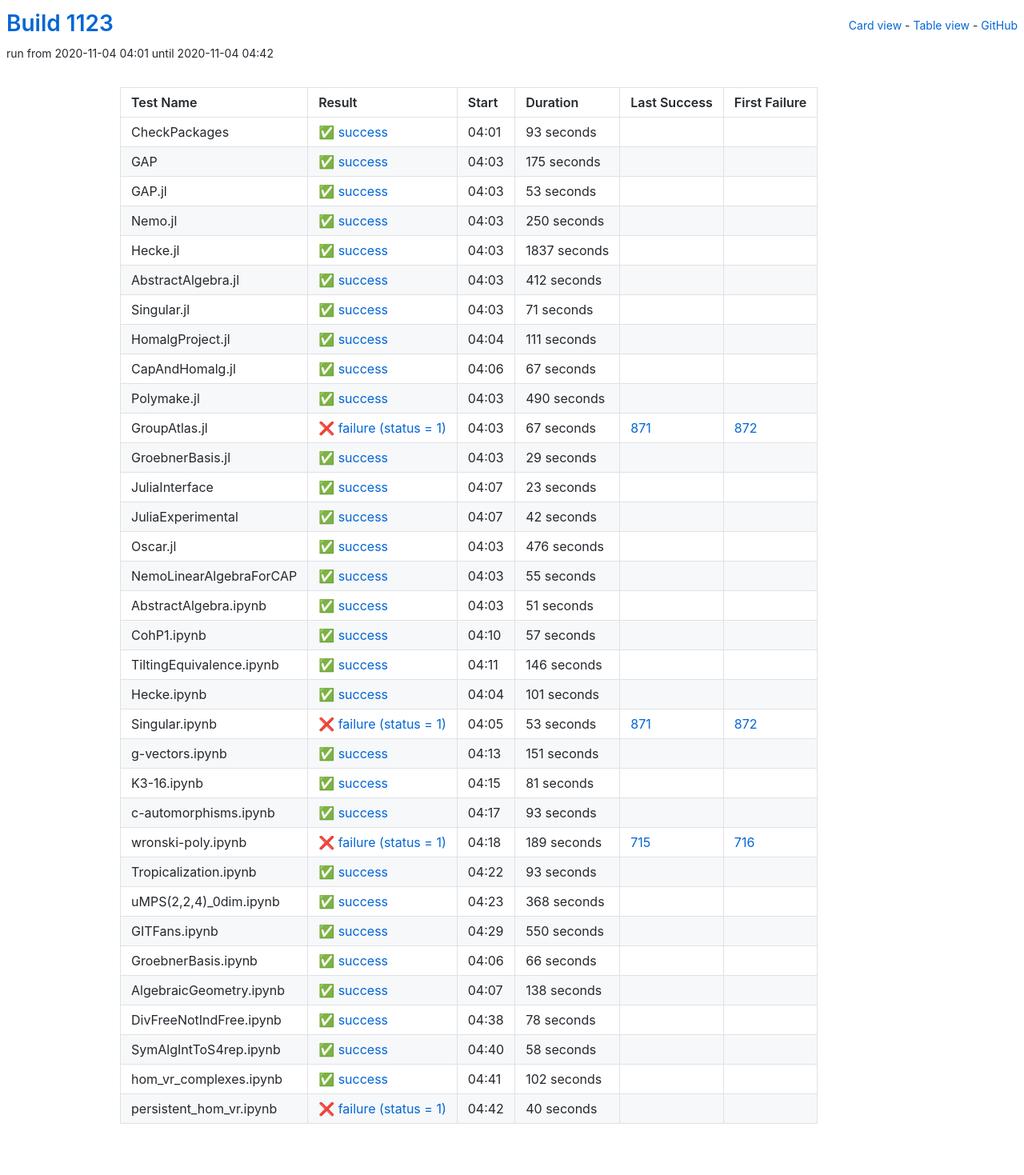
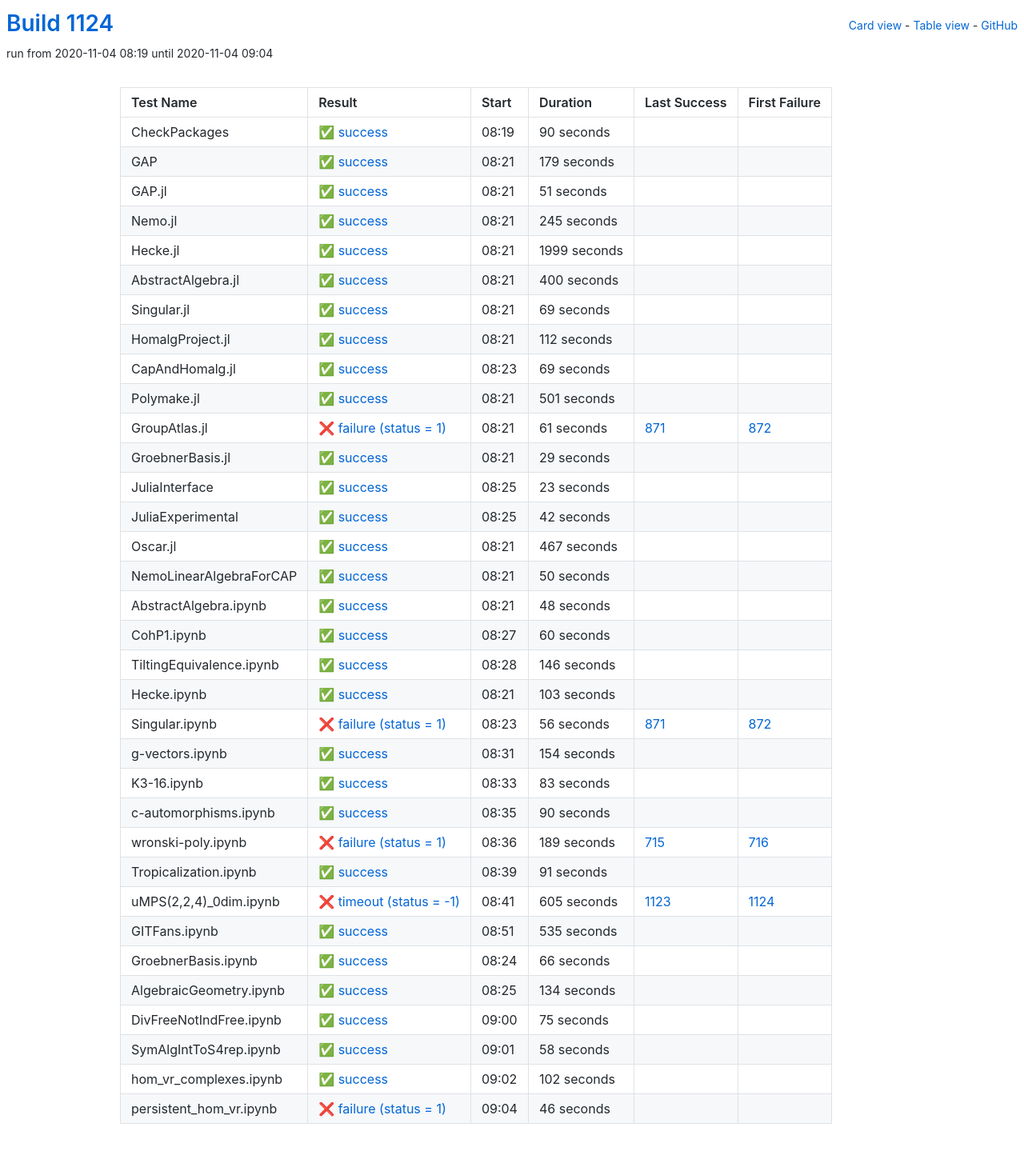
Before and after one commit to oscar-system/oscar-ci-status-stable, a Jekyll site: the page built from table.html, in a window 1280 px wide. Shown: the whole page at 80% size. Built offline with Jekyll 4.4.1, drawn with Linux system fonts in a browser that asks for light colours.

Commit message:
Build #1124

```diff
--- a/_data/ci.yml
+++ b/_data/ci.yml
@@ -1,6 +1,6 @@
 ---
-build: 1123
-build_url: https://oscarci.mathematik.uni-kl.de/job/oscar-stable/1123/
+build: 1124
+build_url: https://oscarci.mathematik.uni-kl.de/job/oscar-stable/1124/
 job: oscar-stable
 organization: oscar-system
 repo: oscar-ci-status-stable
@@ -8,140 +8,140 @@ repourl: https://github.com/oscar-system/oscar-ci-status-stable
 tests:
 - name: CheckPackages
   id: checkpackages
-  log: https://oscarci.mathematik.uni-kl.de/job/oscar-stable/1123/artifact/logs/build-1123/CheckPackages.log
-  start: 2020-11-04 04:01
+  log: https://oscarci.mathematik.uni-kl.de/job/oscar-stable/1124/artifact/logs/build-1124/CheckPackages.log
+  start: 2020-11-04 08:19
   success: true
   exitcode: 0
   status: success
-  duration: 93
+  duration: 90
   last_success: false
   last_success_url:
   first_failure: false
   first_failure_url:
 - name: GAP
   id: gap
-  log: https://oscarci.mathematik.uni-kl.de/job/oscar-stable/1123/artifact/logs/build-1123/GAP.log
-  start: 2020-11-04 04:03
+  log: https://oscarci.mathematik.uni-kl.de/job/oscar-stable/1124/artifact/logs/build-1124/GAP.log
+  start: 2020-11-04 08:21
   success: true
   exitcode: 0
   status: success
-  duration: 175
+  duration: 179
   last_success: false
   last_success_url:
   first_failure: false
   first_failure_url:
 - name: GAP.jl
   id: gap-jl
-  log: https://oscarci.mathematik.uni-kl.de/job/oscar-stable/1123/artifact/logs/build-1123/GAP.jl.log
-  start: 2020-11-04 04:03
+  log: https://oscarci.mathematik.uni-kl.de/job/oscar-stable/1124/artifact/logs/build-1124/GAP.jl.log
+  start: 2020-11-04 08:21
   success: true
   exitcode: 0
   status: success
-  duration: 53
+  duration: 51
   last_success: false
   last_success_url:
   first_failure: false
   first_failure_url:
 - name: Nemo.jl
   id: nemo-jl
-  log: https://oscarci.mathematik.uni-kl.de/job/oscar-stable/1123/artifact/logs/build-1123/Nemo.jl.log
-  start: 2020-11-04 04:03
+  log: https://oscarci.mathematik.uni-kl.de/job/oscar-stable/1124/artifact/logs/build-1124/Nemo.jl.log
+  start: 2020-11-04 08:21
   success: true
   exitcode: 0
   status: success
-  duration: 250
+  duration: 245
   last_success: false
   last_success_url:
   first_failure: false
   first_failure_url:
 - name: Hecke.jl
   id: hecke-jl
-  log: https://oscarci.mathematik.uni-kl.de/job/oscar-stable/1123/artifact/logs/build-1123/Hecke.jl.log
-  start: 2020-11-04 04:03
+  log: https://oscarci.mathematik.uni-kl.de/job/oscar-stable/1124/artifact/logs/build-1124/Hecke.jl.log
+  start: 2020-11-04 08:21
   success: true
   exitcode: 0
   status: success
-  duration: 1837
+  duration: 1999
   last_success: false
   last_success_url:
   first_failure: false
   first_failure_url:
 - name: AbstractAlgebra.jl
   id: abstractalgebra-jl
-  log: https://oscarci.mathematik.uni-kl.de/job/oscar-stable/1123/artifact/logs/build-1123/AbstractAlgebra.jl.log
-  start: 2020-11-04 04:03
+  log: https://oscarci.mathematik.uni-kl.de/job/oscar-stable/1124/artifact/logs/build-1124/AbstractAlgebra.jl.log
+  start: 2020-11-04 08:21
   success: true
   exitcode: 0
   status: success
-  duration: 412
+  duration: 400
   last_success: false
   last_success_url:
   first_failure: false
   first_failure_url:
 - name: Singular.jl
   id: singular-jl
-  log: https://oscarci.mathematik.uni-kl.de/job/oscar-stable/1123/artifact/logs/build-1123/Singular.jl.log
-  start: 2020-11-04 04:03
+  log: https://oscarci.mathematik.uni-kl.de/job/oscar-stable/1124/artifact/logs/build-1124/Singular.jl.log
+  start: 2020-11-04 08:21
   success: true
   exitcode: 0
   status: success
-  duration: 71
+  duration: 69
   last_success: false
   last_success_url:
   first_failure: false
   first_failure_url:
 - name: HomalgProject.jl
   id: homalgproject-jl
-  log: https://oscarci.mathematik.uni-kl.de/job/oscar-stable/1123/artifact/logs/build-1123/HomalgProject.jl.log
-  start: 2020-11-04 04:04
+  log: https://oscarci.mathematik.uni-kl.de/job/oscar-stable/1124/artifact/logs/build-1124/HomalgProject.jl.log
+  start: 2020-11-04 08:21
   success: true
   exitcode: 0
   status: success
-  duration: 111
+  duration: 112
   last_success: false
   last_success_url:
   first_failure: false
   first_failure_url:
 - name: CapAndHomalg.jl
   id: capandhomalg-jl
-  log: https://oscarci.mathematik.uni-kl.de/job/oscar-stable/1123/artifact/logs/build-1123/CapAndHomalg.jl.log
-  start: 2020-11-04 04:06
+  log: https://oscarci.mathematik.uni-kl.de/job/oscar-stable/1124/artifact/logs/build-1124/CapAndHomalg.jl.log
+  start: 2020-11-04 08:23
   success: true
   exitcode: 0
   status: success
-  duration: 67
+  duration: 69
   last_success: false
   last_success_url:
   first_failure: false
   first_failure_url:
 - name: Polymake.jl
   id: polymake-jl
-  log: https://oscarci.mathematik.uni-kl.de/job/oscar-stable/1123/artifact/logs/build-1123/Polymake.jl.log
-  start: 2020-11-04 04:03
+  log: https://oscarci.mathematik.uni-kl.de/job/oscar-stable/1124/artifact/logs/build-1124/Polymake.jl.log
+  start: 2020-11-04 08:21
   success: true
   exitcode: 0
   status: success
-  duration: 490
+  duration: 501
   last_success: false
   last_success_url:
   first_failure: false
   first_failure_url:
 - name: GroupAtlas.jl
   id: groupatlas-jl
-  log: https://oscarci.mathematik.uni-kl.de/job/oscar-stable/1123/artifact/logs/build-1123/GroupAtlas.jl.log
-  start: 2020-11-04 04:03
+  log: https://oscarci.mathematik.uni-kl.de/job/oscar-stable/1124/artifact/logs/build-1124/GroupAtlas.jl.log
+  start: 2020-11-04 08:21
   success: false
   exitcode: 1
   status: failure
-  duration: 67
+  duration: 61
   last_success: 871
   last_success_url: https://oscarci.mathematik.uni-kl.de/job/oscar-stable/871/
   first_failure: 872
   first_failure_url: https://oscarci.mathematik.uni-kl.de/job/oscar-stable/872/
 - name: GroebnerBasis.jl
   id: groebnerbasis-jl
-  log: https://oscarci.mathematik.uni-kl.de/job/oscar-stable/1123/artifact/logs/build-1123/GroebnerBasis.jl.log
-  start: 2020-11-04 04:03
+  log: https://oscarci.mathematik.uni-kl.de/job/oscar-stable/1124/artifact/logs/build-1124/GroebnerBasis.jl.log
+  start: 2020-11-04 08:21
   success: true
   exitcode: 0
   status: success
@@ -152,8 +152,8 @@ tests:
   first_failure_url:
 - name: JuliaInterface
   id: juliainterface
-  log: https://oscarci.mathematik.uni-kl.de/job/oscar-stable/1123/artifact/logs/build-1123/JuliaInterface.log
-  start: 2020-11-04 04:07
+  log: https://oscarci.mathematik.uni-kl.de/job/oscar-stable/1124/artifact/logs/build-1124/JuliaInterface.log
+  start: 2020-11-04 08:25
   success: true
   exitcode: 0
   status: success
@@ -164,8 +164,8 @@ tests:
   first_failure_url:
 - name: JuliaExperimental
   id: juliaexperimental
-  log: https://oscarci.mathematik.uni-kl.de/job/oscar-stable/1123/artifact/logs/build-1123/JuliaExperimental.log
-  start: 2020-11-04 04:07
+  log: https://oscarci.mathematik.uni-kl.de/job/oscar-stable/1124/artifact/logs/build-1124/JuliaExperimental.log
+  start: 2020-11-04 08:25
   success: true
   exitcode: 0
   status: success
@@ -176,56 +176,56 @@ tests:
   first_failure_url:
 - name: Oscar.jl
   id: oscar-jl
-  log: https://oscarci.mathematik.uni-kl.de/job/oscar-stable/1123/artifact/logs/build-1123/Oscar.jl.log
-  start: 2020-11-04 04:03
+  log: https://oscarci.mathematik.uni-kl.de/job/oscar-stable/1124/artifact/logs/build-1124/Oscar.jl.log
+  start: 2020-11-04 08:21
   success: true
   exitcode: 0
   status: success
-  duration: 476
+  duration: 467
   last_success: false
   last_success_url:
   first_failure: false
   first_failure_url:
 - name: NemoLinearAlgebraForCAP
   id: nemolinearalgebraforcap
-  log: https://oscarci.mathematik.uni-kl.de/job/oscar-stable/1123/artifact/logs/build-1123/NemoLinearAlgebraForCAP.log
-  start: 2020-11-04 04:03
+  log: https://oscarci.mathematik.uni-kl.de/job/oscar-stable/1124/artifact/logs/build-1124/NemoLinearAlgebraForCAP.log
+  start: 2020-11-04 08:21
   success: true
   exitcode: 0
   status: success
-  duration: 55
+  duration: 50
   last_success: false
   last_success_url:
   first_failure: false
   first_failure_url:
 - name: AbstractAlgebra.ipynb
   id: abstractalgebra-ipynb
-  log: https://oscarci.mathematik.uni-kl.de/job/oscar-stable/1123/artifact/logs/build-1123/AbstractAlgebra.ipynb.log
-  start: 2020-11-04 04:03
+  log: https://oscarci.mathematik.uni-kl.de/job/oscar-stable/1124/artifact/logs/build-1124/AbstractAlgebra.ipynb.log
+  start: 2020-11-04 08:21
   success: true
   exitcode: 0
   status: success
-  duration: 51
+  duration: 48
   last_success: false
   last_success_url:
   first_failure: false
   first_failure_url:
 - name: CohP1.ipynb
   id: cohp1-ipynb
-  log: https://oscarci.mathematik.uni-kl.de/job/oscar-stable/1123/artifact/logs/build-1123/CohP1.ipynb.log
-  start: 2020-11-04 04:10
+  log: https://oscarci.mathematik.uni-kl.de/job/oscar-stable/1124/artifact/logs/build-1124/CohP1.ipynb.log
+  start: 2020-11-04 08:27
   success: true
   exitcode: 0
   status: success
-  duration: 57
+  duration: 60
   last_success: false
   last_success_url:
   first_failure: false
   first_failure_url:
 - name: TiltingEquivalence.ipynb
   id: tiltingequivalence-ipynb
-  log: https://oscarci.mathematik.uni-kl.de/job/oscar-stable/1123/artifact/logs/build-1123/TiltingEquivalence.ipynb.log
-  start: 2020-11-04 04:11
+  log: https://oscarci.mathematik.uni-kl.de/job/oscar-stable/1124/artifact/logs/build-1124/TiltingEquivalence.ipynb.log
+  start: 2020-11-04 08:28
   success: true
   exitcode: 0
   status: success
@@ -236,68 +236,68 @@ tests:
   first_failure_url:
 - name: Hecke.ipynb
   id: hecke-ipynb
-  log: https://oscarci.mathematik.uni-kl.de/job/oscar-stable/1123/artifact/logs/build-1123/Hecke.ipynb.log
-  start: 2020-11-04 04:04
+  log: https://oscarci.mathematik.uni-kl.de/job/oscar-stable/1124/artifact/logs/build-1124/Hecke.ipynb.log
+  start: 2020-11-04 08:21
   success: true
   exitcode: 0
   status: success
-  duration: 101
+  duration: 103
   last_success: false
   last_success_url:
   first_failure: false
   first_failure_url:
 - name: Singular.ipynb
   id: singular-ipynb
-  log: https://oscarci.mathematik.uni-kl.de/job/oscar-stable/1123/artifact/logs/build-1123/Singular.ipynb.log
-  start: 2020-11-04 04:05
+  log: https://oscarci.mathematik.uni-kl.de/job/oscar-stable/1124/artifact/logs/build-1124/Singular.ipynb.log
+  start: 2020-11-04 08:23
   success: false
   exitcode: 1
   status: failure
-  duration: 53
+  duration: 56
   last_success: 871
   last_success_url: https://oscarci.mathematik.uni-kl.de/job/oscar-stable/871/
   first_failure: 872
   first_failure_url: https://oscarci.mathematik.uni-kl.de/job/oscar-stable/872/
 - name: g-vectors.ipynb
   id: g-vectors-ipynb
-  log: https://oscarci.mathematik.uni-kl.de/job/oscar-stable/1123/artifact/logs/build-1123/g-vectors.ipynb.log
-  start: 2020-11-04 04:13
+  log: https://oscarci.mathematik.uni-kl.de/job/oscar-stable/1124/artifact/logs/build-1124/g-vectors.ipynb.log
+  start: 2020-11-04 08:31
   success: true
   exitcode: 0
   status: success
-  duration: 151
+  duration: 154
   last_success: false
   last_success_url:
   first_failure: false
   first_failure_url:
 - name: K3-16.ipynb
   id: k3-16-ipynb
-  log: https://oscarci.mathematik.uni-kl.de/job/oscar-stable/1123/artifact/logs/build-1123/K3-16.ipynb.log
-  start: 2020-11-04 04:15
+  log: https://oscarci.mathematik.uni-kl.de/job/oscar-stable/1124/artifact/logs/build-1124/K3-16.ipynb.log
+  start: 2020-11-04 08:33
   success: true
   exitcode: 0
   status: success
-  duration: 81
+  duration: 83
   last_success: false
   last_success_url:
   first_failure: false
   first_failure_url:
 - name: c-automorphisms.ipynb
   id: c-automorphisms-ipynb
-  log: https://oscarci.mathematik.uni-kl.de/job/oscar-stable/1123/artifact/logs/build-1123/c-automorphisms.ipynb.log
-  start: 2020-11-04 04:17
+  log: https://oscarci.mathematik.uni-kl.de/job/oscar-stable/1124/artifact/logs/build-1124/c-automorphisms.ipynb.log
+  start: 2020-11-04 08:35
   success: true
   exitcode: 0
   status: success
-  duration: 93
+  duration: 90
   last_success: false
   last_success_url:
   first_failure: false
   first_failure_url:
 - name: wronski-poly.ipynb
   id: wronski-poly-ipynb
-  log: https://oscarci.mathematik.uni-kl.de/job/oscar-stable/1123/artifact/logs/build-1123/wronski-poly.ipynb.log
-  start: 2020-11-04 04:18
+  log: https://oscarci.mathematik.uni-kl.de/job/oscar-stable/1124/artifact/logs/build-1124/wronski-poly.ipynb.log
+  start: 2020-11-04 08:36
   success: false
   exitcode: 1
   status: failure
@@ -308,44 +308,44 @@ tests:
   first_failure_url: https://oscarci.mathematik.uni-kl.de/job/oscar-stable/716/
 - name: Tropicalization.ipynb
   id: tropicalization-ipynb
-  log: https://oscarci.mathematik.uni-kl.de/job/oscar-stable/1123/artifact/logs/build-1123/Tropicalization.ipynb.log
-  start: 2020-11-04 04:22
+  log: https://oscarci.mathematik.uni-kl.de/job/oscar-stable/1124/artifact/logs/build-1124/Tropicalization.ipynb.log
+  start: 2020-11-04 08:39
   success: true
   exitcode: 0
   status: success
-  duration: 93
+  duration: 91
   last_success: false
   last_success_url:
   first_failure: false
   first_failure_url:
 - name: uMPS(2,2,4)_0dim.ipynb
   id: umps-2-2-4-0dim-ipynb
-  log: https://oscarci.mathematik.uni-kl.de/job/oscar-stable/1123/artifact/logs/build-1123/uMPS-2-2-4-_0dim.ipynb.log
-  start: 2020-11-04 04:23
+  log: https://oscarci.mathematik.uni-kl.de/job/oscar-stable/1124/artifact/logs/build-1124/uMPS-2-2-4-_0dim.ipynb.log
+  start: 2020-11-04 08:41
+  success: false
+  exitcode: -1
+  status: timeout
+  duration: 605
+  last_success: 1123
+  last_success_url: https://oscarci.mathematik.uni-kl.de/job/oscar-stable/1123/
+  first_failure: 1124
+  first_failure_url: https://oscarci.mathematik.uni-kl.de/job/oscar-stable/1124/
+- name: GITFans.ipynb
+  id: gitfans-ipynb
+  log: https://oscarci.mathematik.uni-kl.de/job/oscar-stable/1124/artifact/logs/build-1124/GITFans.ipynb.log
+  start: 2020-11-04 08:51
   success: true
   exitcode: 0
   status: success
-  duration: 368
-  last_success: false
-  last_success_url:
-  first_failure: false
-  first_failure_url:
-- name: GITFans.ipynb
-  id: gitfans-ipynb
-  log: https://oscarci.mathematik.uni-kl.de/job/oscar-stable/1123/artifact/logs/build-1123/GITFans.ipynb.log
-  start: 2020-11-04 04:29
-  success: true
-  exitcode: 0
-  status: success
-  duration: 550
+  duration: 535
   last_success: false
   last_success_url:
   first_failure: false
   first_failure_url:
 - name: GroebnerBasis.ipynb
   id: groebnerbasis-ipynb
-  log: https://oscarci.mathematik.uni-kl.de/job/oscar-stable/1123/artifact/logs/build-1123/GroebnerBasis.ipynb.log
-  start: 2020-11-04 04:06
+  log: https://oscarci.mathematik.uni-kl.de/job/oscar-stable/1124/artifact/logs/build-1124/GroebnerBasis.ipynb.log
+  start: 2020-11-04 08:24
   success: true
   exitcode: 0
   status: success
@@ -356,32 +356,32 @@ tests:
   first_failure_url:
 - name: AlgebraicGeometry.ipynb
   id: algebraicgeometry-ipynb
-  log: https://oscarci.mathematik.uni-kl.de/job/oscar-stable/1123/artifact/logs/build-1123/AlgebraicGeometry.ipynb.log
-  start: 2020-11-04 04:07
+  log: https://oscarci.mathematik.uni-kl.de/job/oscar-stable/1124/artifact/logs/build-1124/AlgebraicGeometry.ipynb.log
+  start: 2020-11-04 08:25
   success: true
   exitcode: 0
   status: success
-  duration: 138
+  duration: 134
   last_success: false
   last_success_url:
   first_failure: false
   first_failure_url:
 - name: DivFreeNotIndFree.ipynb
   id: divfreenotindfree-ipynb
-  log: https://oscarci.mathematik.uni-kl.de/job/oscar-stable/1123/artifact/logs/build-1123/DivFreeNotIndFree.ipynb.log
-  start: 2020-11-04 04:38
+  log: https://oscarci.mathematik.uni-kl.de/job/oscar-stable/1124/artifact/logs/build-1124/DivFreeNotIndFree.ipynb.log
+  start: 2020-11-04 09:00
   success: true
   exitcode: 0
   status: success
-  duration: 78
+  duration: 75
   last_success: false
   last_success_url:
   first_failure: false
   first_failure_url:
 - name: SymAlgIntToS4rep.ipynb
   id: symalginttos4rep-ipynb
-  log: https://oscarci.mathematik.uni-kl.de/job/oscar-stable/1123/artifact/logs/build-1123/SymAlgIntToS4rep.ipynb.log
-  start: 2020-11-04 04:40
+  log: https://oscarci.mathematik.uni-kl.de/job/oscar-stable/1124/artifact/logs/build-1124/SymAlgIntToS4rep.ipynb.log
+  start: 2020-11-04 09:01
   success: true
   exitcode: 0
   status: success
@@ -392,8 +392,8 @@ tests:
   first_failure_url:
 - name: hom_vr_complexes.ipynb
   id: hom-vr-complexes-ipynb
-  log: https://oscarci.mathematik.uni-kl.de/job/oscar-stable/1123/artifact/logs/build-1123/hom_vr_complexes.ipynb.log
-  start: 2020-11-04 04:41
+  log: https://oscarci.mathematik.uni-kl.de/job/oscar-stable/1124/artifact/logs/build-1124/hom_vr_complexes.ipynb.log
+  start: 2020-11-04 09:02
   success: true
   exitcode: 0
   status: success
@@ -404,12 +404,12 @@ tests:
   first_failure_url:
 - name: persistent_hom_vr.ipynb
   id: persistent-hom-vr-ipynb
-  log: https://oscarci.mathematik.uni-kl.de/job/oscar-stable/1123/artifact/logs/build-1123/persistent_hom_vr.ipynb.log
-  start: 2020-11-04 04:42
+  log: https://oscarci.mathematik.uni-kl.de/job/oscar-stable/1124/artifact/logs/build-1124/persistent_hom_vr.ipynb.log
+  start: 2020-11-04 09:04
   success: false
   exitcode: 1
   status: failure
-  duration: 40
+  duration: 46
   last_success: false
   last_success_url:
   first_failure: false
```
Also changed, not shown: README.md.
